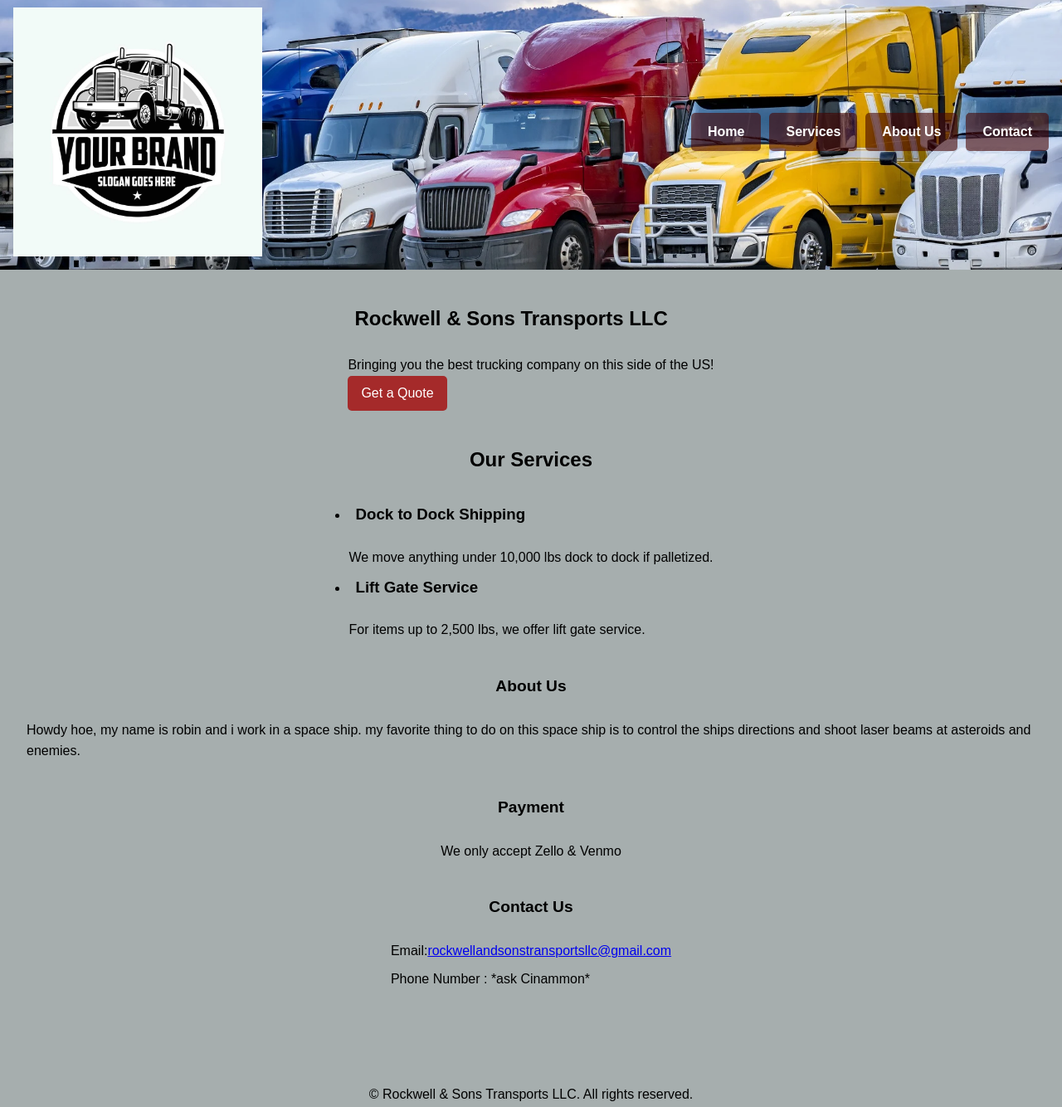
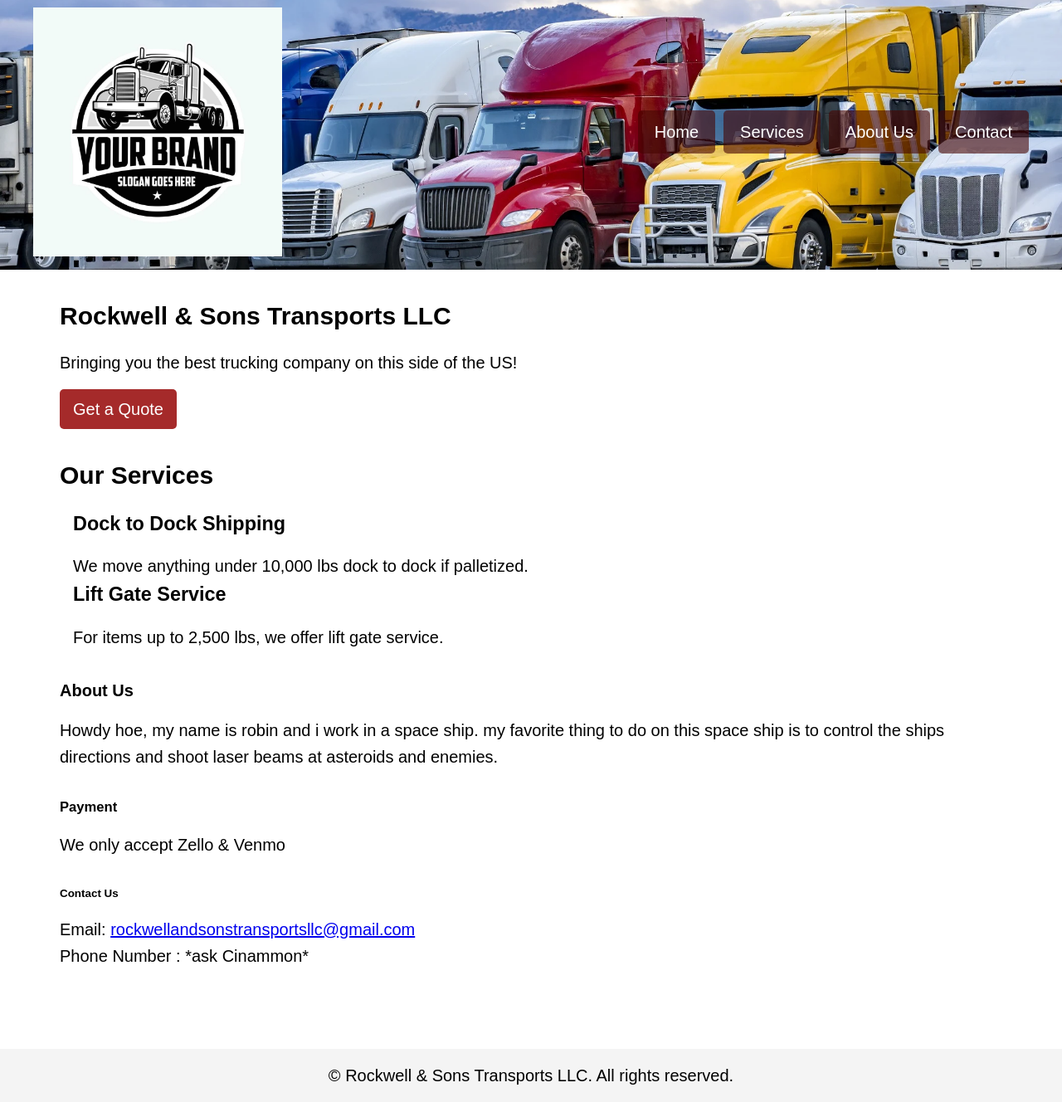
Before and after one commit to Kittiguya/trucking, a plain HTML site: page index.html in a window 1280 px wide. Shown: the part 7-1341 px from the top of the page at 83% size. Drawn offline with Linux system fonts and the light colour scheme; a script that the page names is missing.

Commit message:
re did CSS

```diff
--- a/main.css
+++ b/main.css
@@ -4,8 +4,9 @@
     padding: 0;
 }
 
+/*Mobile display*/
 body {
-    background-color: rgb(166, 174, 174);
+    font-size: 16px;
     font-family: Arial, sans-serif;
     line-height: 1.6;
 }
@@ -19,113 +20,52 @@ header {
     min-height: 200px;
 }
 
-main {
-    padding: 2rem;
+.flex-container {
     display: flex;
     flex-direction: column;
     align-items: center;
 }
 
-footer {
-    padding: 1rem;
-    text-align: center;
-}
-
-h1{
-    padding: 0.5rem;
+header img {
+    max-width: 100%;
+    height: auto;
     margin-bottom: 1rem;
-}
-
-h2 {
-    padding: 0.5rem;
-    margin-bottom: 1rem;
-    display: flex;
-    justify-content: center;
-    align-items: center;
-}
-
-h3 {
-    padding: 0.5rem;
-    margin-bottom: 1rem;
-}
-
-h4 {
-    padding: 0.5rem;
-    margin-bottom: 1rem;
-    display: flex;
-    justify-content: center;
-    align-items: center;
-    font-size: larger;
-
-}
-
-h5 {
-    padding: 0.5rem;
-    margin-bottom: 1rem;
-    display: flex;
-    justify-content: center;
-    align-items: center;
-    font-size: larger;
-
-}
-
-h6 {
-    padding: 0.5rem;
-    margin-bottom: 1rem;
-    display: flex;
-    justify-content: center;
-    align-items: center;
-    font-size: larger;
-
-}
-
-
-
-
-
-
-.flex-container {
-    display: flex;
-    flex-direction: row;
-    align-items: center;
-    justify-content: space-between;
 }
 
 nav ul {
     list-style-type: none;
     padding: 0;
     display: flex;
+    flex-direction: column;
     gap: 10px;
 }
 
-nav ul li {
-    margin: 0;
-}
-
-nav ul li a {
-    text-decoration: none;
-    color: rgba(70, 4, 0, 0.589);
-    font-weight: bold;
-}
-
 .nav-button {
-    display: inline-block;
+    display: block;
     padding: 10px 20px;
-    background-color: rgba(70, 4, 0, 0.589); /* Green background */
+    background-color: rgba(70, 4, 0, 0.589);
     color: white;
     text-decoration: none;
     border-radius: 5px;
-    border: none;
-    cursor: pointer;
+    text-align: center;
     transition: background-color 0.3s ease;
 }
 
-.nav-button:hover {
-    background-color: rgba(55, 3, 1, 0.589); /* Darker green on hover */
+main {
+    padding: 2rem 1rem;
 }
 
-.nav-button:active {
-    background-color: rgba(45, 4, 2, 0.589); /* Even darker when clicked */
+section {
+    margin-bottom: 2rem;
+}
+
+h1,
+h2,
+h3,
+h4,
+h5,
+h6 {
+    margin-bottom: 1rem;
 }
 
 .cta-button {
@@ -135,18 +75,57 @@ nav ul li a {
     padding: 0.5rem 1rem;
     text-decoration: none;
     border-radius: 5px;
-}
-
-section {
-    margin-bottom: 2rem;
-    justify-content: center;
+    margin-top: 1rem;
 }
 
 #services ul {
-    list-style-type: symbols();
+    list-style-type: none;
+    padding-left: 1rem;
 }
 
-#contact p {
-    margin-bottom: 0.5rem;
-    display: flex;
+footer {
+    padding: 1rem;
+    text-align: center;
+    background-color: #f4f4f4;
 }
+
+/* Tablets + displays */
+@media (min-width: 768px) {
+    body {
+        font-size: 18px;
+    }
+
+    .flex-container {
+        flex-direction: row;
+        justify-content: space-between;
+    }
+
+    nav ul {
+        flex-direction: row;
+    }
+
+    header img {
+        margin-bottom: 0;
+    }
+
+    main {
+        padding: 2rem;
+    }
+}
+
+/* Desktops Displays */
+@media (min-width: 1024px) {
+    body {
+        font-size: 20px;
+    }
+
+    .flex-container {
+        max-width: 1200px;
+        margin: 0 auto;
+    }
+
+    main {
+        max-width: 1200px;
+        margin: 0 auto;
+    }
+}
```
Also changed, not shown: index.html (+0 -1 lines).
